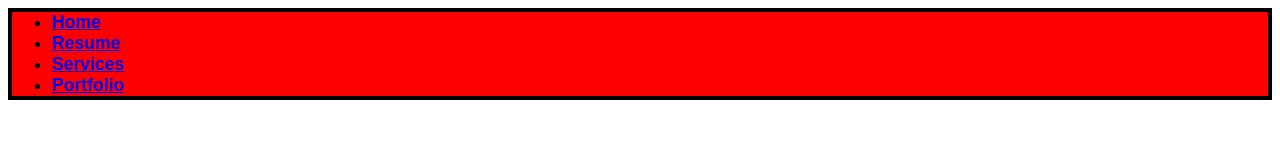
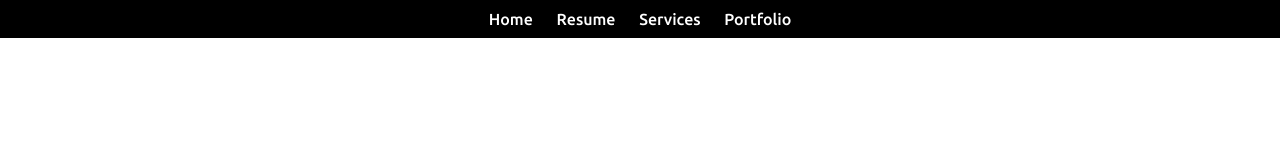
Before and after one commit to wamauri/html-css-js, a plain HTML site: page index.html in a window 1280 px wide. Drawn offline with Linux system fonts and the light colour scheme.

Commit message:
Simple menu

```diff
--- a/index.html
+++ b/index.html
@@ -1,13 +1,16 @@
 <!DOCTYPE html>
 <html lang="en">
+
 <head>
     <meta charset="UTF-8">
     <meta name="viewport" content="width=device-width, initial-scale=1.0">
     <title>Document</title>
     <link rel="stylesheet" href="style.css" type="text/css">
 </head>
+
 <body>
-    <ul id="menu-top">
+    <nav id="menu-top">
+        <ul>
             <li>
                <a class="menu-class" href="#">Home</a>
             </li>
@@ -21,5 +24,6 @@
              <a class="menu-class" href="#">Portfolio</a>
             </li>
         </ul>
+    </nav>
 </body>
 </html>
--- a/style.css
+++ b/style.css
@@ -1,17 +1,32 @@
-#menu-top {
-    background-color: red;
+@import url('https://fonts.googleapis.com/css2?family=Ubuntu:wght@500&display=swap');
 
-    font-family: sans-serif;
-    font-weight: bold;
-    font-size: 1.1rem;
-
-    border-style: solid;
-    border-width: 0.3rem;
-    margin-top: 4rem;
-    margin: auto;
+/*Reset*/
+* {
+    margin: 0 auto;
+    padding: 0;
+    box-sizing: border-box;
+    font-family: 'Ubuntu', sans-serif;
 }
 
-.menu-class {
+#menu-top {
+    text-align: center;
+    list-style: none;
+    padding: 0;
+    background-color: black;
+}
+
+#menu-top ul li {
     display: inline;
+}
 
+#menu-top ul li a{
+    color: white;
+    padding: 10px;
+    display: inline-block;
+    text-decoration: none;
+    transition: 0.2s;
 }
+
+#menu-top ul li a:hover {
+    background-color: green;
+}
```
Lines whose indentation alone changed are shown as unchanged.
